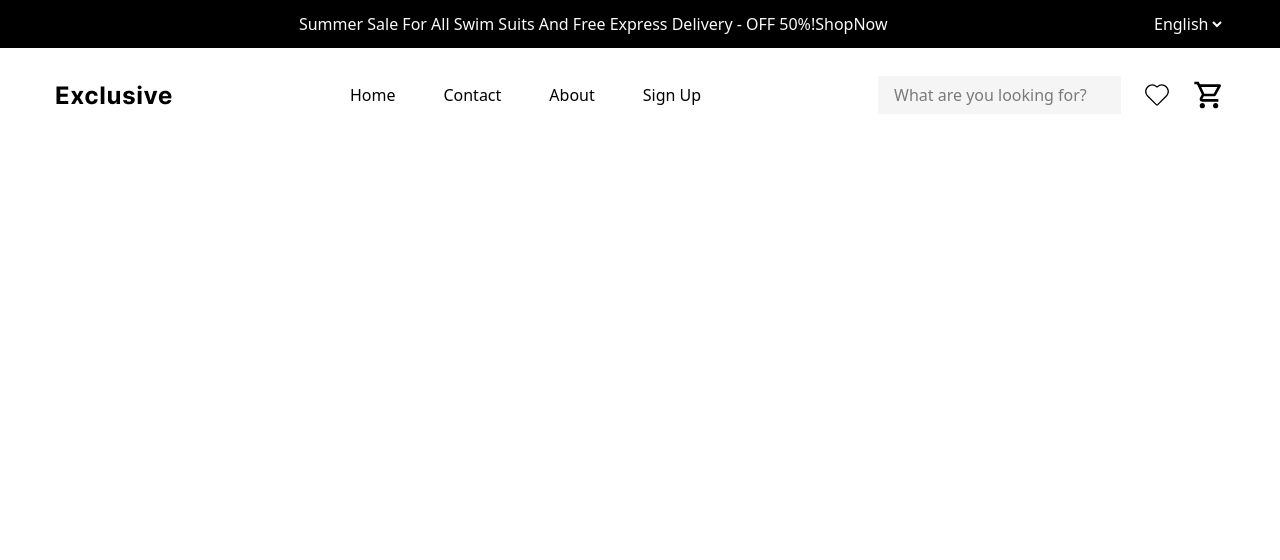
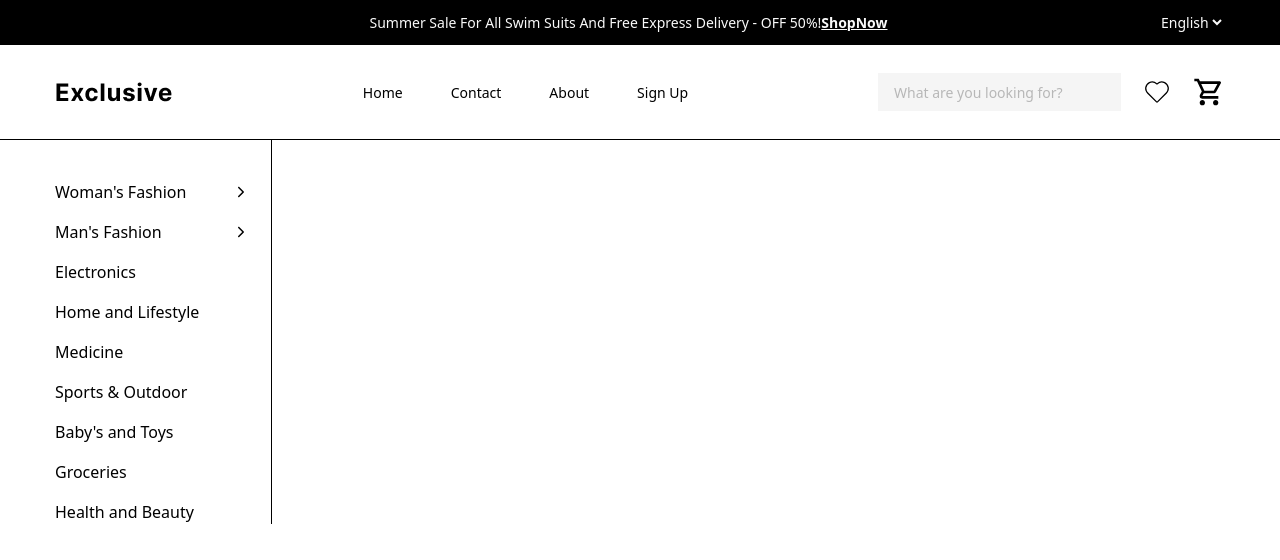
Before and after one commit to niloy-dev23/E-Commerce-Website, a React (Vite) app: page / in a window 1280 px wide. Shown: the top 560 px of the page. Built offline with nearby package versions, Linux system fonts and the light colour scheme.

Commit message:
2nd commit

```diff
--- a/src/App.jsx
+++ b/src/App.jsx
@@ -4,6 +4,7 @@ import viteLogo from '/vite.svg'
 import './App.css'
 import Header from './Components/Header'
 import Navbar from './Components/Navbar'
+import Banner from './Components/Banner'
 
 function App() {
   const [count, setCount] = useState(0)
@@ -12,6 +13,7 @@ function App() {
     <>
       <Header/>
       <Navbar/>
+      <Banner/>
     </>
   )
 }
--- /dev/null
+++ b/src/Components/Banner.jsx
@@ -0,0 +1,31 @@
+import React from 'react'
+import Container from './Container'
+import { IoIosArrowForward } from 'react-icons/io'
+
+const Banner = () => {
+  return (
+    <>
+        <Container>
+            <ul className='w-54.25 flex flex-col gap-y-4 pr-5.5 border-r border-black pt-10'>
+                <li className='flex items-center justify-between'>
+                    <p>Woman's Fashion</p>
+                    <IoIosArrowForward />
+                </li>
+                <li className='flex items-center justify-between'>
+                    <p>Man's Fashion</p>
+                    <IoIosArrowForward />
+                </li>
+                <li>Electronics</li>
+                <li>Home and Lifestyle</li>
+                <li>Medicine</li>
+                <li>Sports & Outdoor</li>
+                <li>Baby's and Toys</li>
+                <li>Groceries</li>
+                <li>Health and Beauty</li>
+            </ul>
+        </Container>
+    </>
+  )
+}
+
+export default Banner
--- a/src/Components/Header.jsx
+++ b/src/Components/Header.jsx
@@ -10,12 +10,12 @@ const Header = () => {
                 <Flex className='justify-center gap-15'>
                     <div className="w-[75%]">
                         <Flex className='block'>
-                            <p className="ml-auto">Summer Sale For All Swim Suits And Free Express Delivery - OFF 50%!</p>
-                            <a>ShopNow</a>
+                            <p className="ml-auto font-normal text-[14px]">Summer Sale For All Swim Suits And Free Express Delivery - OFF 50%!</p>
+                            <a className="font-semibold text-[14px] underline">ShopNow</a>
                         </Flex>
                     </div>
                     <div className="w-[25%]">
-                        <select className="block ml-auto" name="language">
+                        <select className="block ml-auto font-normal text-[14px]" name="language">
                             <option value="English">English</option>
                             <option value="Bangla">Bangla</option>
                             <option value="Arabic">Arabic</option>
--- a/src/Components/Navbar.jsx
+++ b/src/Components/Navbar.jsx
@@ -1,37 +1,39 @@
-import React from 'react'
-import Container from './Container'
-import myImage from '../assets/Logo.png'
-import Flex from './Flex'
-import { HiMagnifyingGlass } from 'react-icons/hi2'
-import { CiHeart } from 'react-icons/ci'
-import { MdOutlineShoppingCart } from 'react-icons/md'
+import React from "react";
+import Container from "./Container";
+import myImage from "../assets/Logo.png";
+import Flex from "./Flex";
+import { HiMagnifyingGlass } from "react-icons/hi2";
+import { CiHeart } from "react-icons/ci";
+import { MdOutlineShoppingCart } from "react-icons/md";
 
 const Navbar = () => {
   return (
     <>
-        <Container className='py-7'>
-            <Flex className='justify-between items-center'>
+      <div className="w-full border-b border-b-[#000000]">
+        <Container className="py-7">
+          <Flex className="justify-between items-center">
             <div>
               <img src={myImage} alt="Logo" />
             </div>
-                <ul className='flex gap-12'>
+            <ul className="flex gap-12 font-normal text-[14px]">
               <li>Home</li>
               <li>Contact</li>
               <li>About</li>
               <li>Sign Up</li>
             </ul>
-                <Flex className='gap-5 items-center'>
-                    <Flex className='py-2 px-4 items-center justify-between w-60.75 h-[38px] bg-[#F5F5F5]  '>
-                        <input type="text" placeholder='What are you looking for?'/>
-                        <HiMagnifyingGlass className='text-[24px]' />
+            <Flex className="gap-5 items-center">
+              <Flex className="py-2 px-4 items-center justify-between w-60.75 h-9.5 bg-[#F5F5F5] ">
+                <input className="placeholder:font-normal placeholder:text-[14px] placeholder:opacity-50" type="text" placeholder="What are you looking for?" />
+                <HiMagnifyingGlass className="text-[24px]" />
               </Flex>
-                    <CiHeart className='text-[32px]' />
-                    <MdOutlineShoppingCart className='text-[32px]' />
+              <CiHeart className="text-[32px]" />
+              <MdOutlineShoppingCart className="text-[32px]" />
             </Flex>
           </Flex>
         </Container>
+      </div>
     </>
-  )
-}
+  );
+};
 
-export default Navbar
+export default Navbar;
--- a/src/index.css
+++ b/src/index.css
@@ -1,4 +1,5 @@
 @import 'tailwindcss';
+@import url('https://fonts.googleapis.com/css2?family=Poppins:ital,wght@0,100;0,200;0,300;0,400;0,500;0,600;0,700;0,800;0,900;1,100;1,200;1,300;1,400;1,500;1,600;1,700;1,800;1,900&display=swap');
 
 @theme{
   --breakpoint-*: initial;
@@ -7,4 +8,6 @@
   --breakpoint-lg:1024px;
   --breakpoint-xl:1170px;
   --color-white:#FAFAFA;
+  --color-red:#DB4444;
+  --color-white:#FAFAFA;
 }
```
Also changed, not shown: src/assets/BannerImg.jpg (added). Lines whose indentation alone changed are shown as unchanged.
